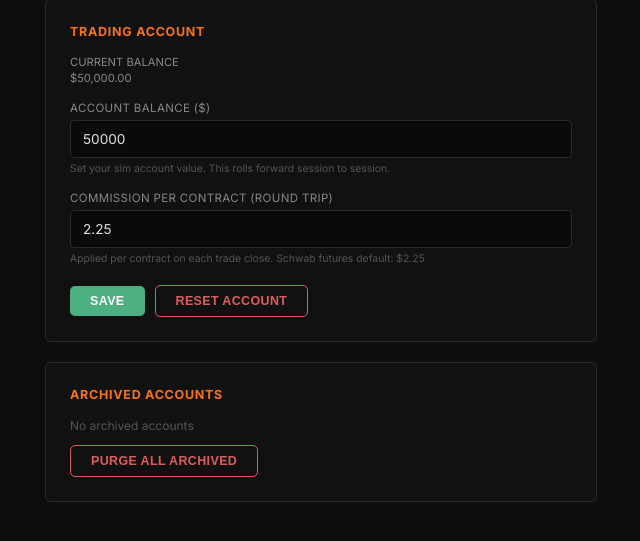
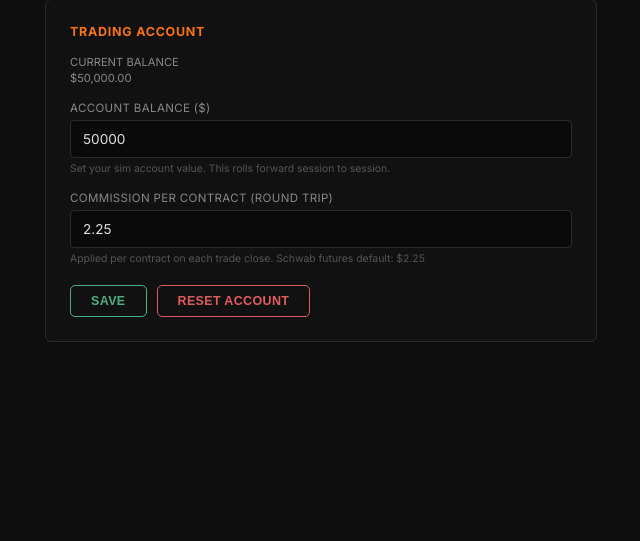
Before and after one commit to dvln811/PatternFoundry, a Flask app: page /settings in a window 1280 px wide. Shown: the part 160-701 px from the top of the page, without its empty margins (319-959 px from the left). Run offline with Flask 3, Linux system fonts and the light colour scheme; data comes from the database, SQL or seed files in the repository; data that the repository does not hold is empty.

Commit message:
fix: selected account chart, button styles, move purge to stats, clean settings
- Fix equity chart for selected account (include legacy NULL sessions)
- Remove archived accounts section from settings page
- Add Purge All Archived button to stats page below account list
- Fix all buttons site-wide: border+text color on black (no filled backgrounds)

```diff
--- a/templates/auth_login.html
+++ b/templates/auth_login.html
@@ -18,7 +18,7 @@ h2{margin-bottom:20px;color:#f97316;font-size:1rem;text-transform:uppercase;lett
 label{display:block;margin-bottom:4px;font-size:.72rem;color:#888;text-transform:uppercase;letter-spacing:.04em}
 input{width:100%;padding:8px 10px;margin-bottom:14px;background:#1a1a1a;border:1px solid #2a2a2a;border-radius:5px;color:#ddd;font-size:.85rem;font-family:inherit}
 input:focus{outline:none;border-color:#4caf82}
-button{width:100%;padding:10px;background:#4caf82;color:#0a0a0a;border:none;border-radius:5px;font-size:.9rem;font-weight:700;cursor:pointer;font-family:inherit;text-transform:uppercase;letter-spacing:.03em}
+button{width:100%;padding:10px;background:transparent;color:#4caf82;border:1px solid #4caf82;border-radius:5px;font-size:.9rem;font-weight:700;cursor:pointer;font-family:inherit;text-transform:uppercase;letter-spacing:.03em}
 button:hover{background:#5cc992}
 .links{margin-top:16px;font-size:.8rem;text-align:center;color:#888}
 .links a{margin:0 6px}
--- a/templates/auth_register.html
+++ b/templates/auth_register.html
@@ -18,7 +18,7 @@ h2{margin-bottom:20px;color:#f97316;font-size:1rem;text-transform:uppercase;lett
 label{display:block;margin-bottom:4px;font-size:.72rem;color:#888;text-transform:uppercase;letter-spacing:.04em}
 input{width:100%;padding:8px 10px;margin-bottom:14px;background:#1a1a1a;border:1px solid #2a2a2a;border-radius:5px;color:#ddd;font-size:.85rem;font-family:inherit}
 input:focus{outline:none;border-color:#4caf82}
-button{width:100%;padding:10px;background:#4caf82;color:#0a0a0a;border:none;border-radius:5px;font-size:.9rem;font-weight:700;cursor:pointer;font-family:inherit;text-transform:uppercase;letter-spacing:.03em}
+button{width:100%;padding:10px;background:transparent;color:#4caf82;border:1px solid #4caf82;border-radius:5px;font-size:.9rem;font-weight:700;cursor:pointer;font-family:inherit;text-transform:uppercase;letter-spacing:.03em}
 button:hover{background:#5cc992}
 .links{margin-top:16px;font-size:.8rem;text-align:center;color:#888}
 .hint{font-size:.7rem;color:#555;margin-top:-10px;margin-bottom:14px}
--- a/templates/board.html
+++ b/templates/board.html
@@ -68,12 +68,12 @@ body{background:#0d0d0d;color:#ddd;font-family:Inter,system-ui,sans-serif;height
 .comment .c-text{color:#ccc}
 .comment-input{display:flex;gap:6px}
 .comment-input input{flex:1;font-size:.72rem;padding:6px 8px}
-.comment-input button{padding:6px 12px;background:#4caf82;border:none;color:#fff;border-radius:4px;font-size:.7rem;font-weight:600;cursor:pointer}
+.comment-input button{padding:6px 12px;background:transparent;border:1px solid #4caf82;color:#4caf82;border-radius:4px;font-size:.7rem;font-weight:600;cursor:pointer}
 .comment-input button:hover{background:#3d9e70}
 .modal-footer{padding:12px 20px 16px;display:flex;gap:8px;justify-content:flex-end}
 .modal-footer button{padding:7px 18px;border-radius:5px;font-size:.75rem;font-weight:600;cursor:pointer;border:none}
-.btn-save{background:#f97316;color:#fff}
-.btn-save:hover{background:#ea6a0e}
+.btn-save{background:transparent;border:1px solid #f97316;color:#f97316}
+.btn-save:hover{background:#f9731618}
 .btn-close{background:#2a2a2a;color:#aaa}
 .btn-close:hover{background:#333;color:#ddd}
 .avatar-wrap{position:relative;margin-left:auto}.avatar-btn{width:32px;height:32px;border-radius:50%;background:#2a2a2a;border:1px solid #3a3a3a;color:#e0e0e0;font-size:11px;font-weight:700;display:flex;align-items:center;justify-content:center;cursor:pointer}.avatar-btn:hover{border-color:#4caf82}.avatar-menu{display:none;position:absolute;top:38px;right:0;background:#1a1a1a;border:1px solid #2a2a2a;border-radius:6px;padding:12px;min-width:160px;z-index:9999;box-shadow:0 4px 12px rgba(0,0,0,.5)}.avatar-wrap.open .avatar-menu{display:block}.avatar-menu a{display:block;color:#ccc;font-size:.75rem;text-decoration:none;padding:5px 0}.avatar-menu a:hover{color:#4caf82}.avatar-menu-name{color:#e0e0e0;font-size:.8rem;font-weight:600}.avatar-menu-email{color:#666;font-size:.7rem;margin-top:2px}
--- a/templates/chart.html
+++ b/templates/chart.html
@@ -559,7 +559,7 @@ return pairs.map(p => ({
         </div>
         <div id="ci-error" style="padding:6px 12px;font-size:.72rem;color:#e05c5c;background:#1a0f0f;display:none"></div>
         <div style="padding:10px 12px;display:flex;gap:8px;border-top:1px solid #222">
-          <button onclick="applyCustomIndicator()" style="padding:6px 16px;background:#4caf82;color:#0a0a0a;border:none;border-radius:4px;font-size:.78rem;font-weight:600;cursor:pointer">Apply</button>
+          <button onclick="applyCustomIndicator()" style="padding:6px 16px;background:transparent;color:#4caf82;border:1px solid #4caf82;border-radius:4px;font-size:.78rem;font-weight:600;cursor:pointer">Apply</button>
           <button onclick="saveCustomIndicator()" style="padding:6px 16px;background:transparent;border:1px solid #f97316;color:#f97316;border-radius:4px;font-size:.78rem;font-weight:600;cursor:pointer">Save</button>
           <select id="ci-saved" onchange="loadSavedIndicator()" style="margin-left:auto;background:#1a1a1a;border:1px solid #2a2a2a;color:#bbb;padding:4px 8px;border-radius:4px;font-size:.72rem">
             <option value="">-- Saved --</option>
--- a/templates/feedback.html
+++ b/templates/feedback.html
@@ -18,7 +18,7 @@ label{display:block;margin-bottom:4px;font-size:.72rem;color:#888;text-transform
 input,textarea,select{width:100%;padding:8px 10px;margin-bottom:16px;background:#1a1a1a;border:1px solid #2a2a2a;border-radius:5px;color:#ddd;font-size:.85rem;font-family:inherit}
 input:focus,textarea:focus,select:focus{outline:none;border-color:#4caf82}
 textarea{min-height:140px;resize:vertical}
-button{width:100%;padding:12px;background:#4caf82;color:#0a0a0a;border:none;border-radius:5px;font-size:.9rem;font-weight:700;cursor:pointer;font-family:inherit;text-transform:uppercase;letter-spacing:.03em}
+button{width:100%;padding:12px;background:transparent;color:#4caf82;border:1px solid #4caf82;border-radius:5px;font-size:.9rem;font-weight:700;cursor:pointer;font-family:inherit;text-transform:uppercase;letter-spacing:.03em}
 button:hover{background:#5cc992}
 .success{background:#0f1a14;border:1px solid #4caf8244;color:#4caf82;padding:16px;border-radius:6px;text-align:center;display:none}
 .success h3{margin-bottom:6px;font-size:1rem}
--- a/templates/landing.html
+++ b/templates/landing.html
@@ -19,7 +19,7 @@ h1,h2,h3,h4{text-transform:uppercase}
 .nav .brand{display:flex;align-items:center;gap:8px;text-decoration:none;color:#f97316;font-weight:700;font-size:1.05rem;text-transform:uppercase;letter-spacing:.3px}
 .nav .brand img{height:28px}
 .btn-signin{color:#4caf82;border:1px solid #4caf82;padding:6px 16px;border-radius:5px;font-size:.8rem;font-weight:600;text-decoration:none;text-transform:uppercase}
-.btn-signin:hover{background:#4caf82;color:#0d0d0d}
+.btn-signin:hover{background:#4caf8218;color:#4caf82}
 
 /* Hero */
 .hero{position:relative;text-align:center;padding:120px 40px 100px;overflow:hidden}
@@ -29,7 +29,7 @@ h1,h2,h3,h4{text-transform:uppercase}
 .hero h1 .accent{color:#f97316}
 .hero .tagline{font-size:1.1rem;color:#888;max-width:560px;margin:0 auto 36px;line-height:1.5}
 .cta-row{display:flex;gap:12px;justify-content:center;flex-wrap:wrap;position:relative}
-.btn-primary{padding:13px 30px;background:#4caf82;color:#0d0d0d;border:none;border-radius:6px;font-size:.95rem;font-weight:700;cursor:pointer;text-decoration:none;font-family:inherit;text-transform:uppercase}
+.btn-primary{padding:13px 30px;background:transparent;color:#4caf82;border:1px solid #4caf82;border-radius:6px;font-size:.95rem;font-weight:700;cursor:pointer;text-decoration:none;font-family:inherit;text-transform:uppercase}
 .btn-primary:hover{background:#5cc992}
 .btn-secondary{padding:13px 30px;background:transparent;color:#e0e0e0;border:1px solid #2a2a2a;border-radius:6px;font-size:.95rem;font-weight:600;cursor:pointer;text-decoration:none;font-family:inherit;text-transform:uppercase}
 .btn-secondary:hover{border-color:#4caf82;color:#4caf82}
--- a/templates/settings.html
+++ b/templates/settings.html
@@ -26,14 +26,14 @@ h1{color:#f97316;font-size:1rem;text-transform:uppercase;letter-spacing:.1em;mar
 .field input:focus{outline:none;border-color:#4caf82}
 .field .hint{font-size:.65rem;color:#555;margin-top:4px}
 .btn{padding:8px 20px;border-radius:5px;font-size:.78rem;font-weight:700;cursor:pointer;text-transform:uppercase;letter-spacing:.03em;border:none}
-.btn-save{background:#4caf82;color:#fff}
-.btn-save:hover{background:#3d9e72}
+.btn-save{background:transparent;border:1px solid #4caf82;color:#4caf82}
+.btn-save:hover{background:#4caf8218}
 .btn-reset{background:transparent;border:1px solid #e05c5c;color:#e05c5c;margin-left:10px}
 .btn-reset:hover{background:#e05c5c18}
 .btn-row{display:flex;align-items:center;margin-top:20px}
 .balance-display{font-size:1.1rem;font-weight:700;color:#e0e0e0;margin-bottom:16px}
 .balance-display span{color:#888;font-size:.7rem;font-weight:400;text-transform:uppercase;display:block;margin-bottom:2px}
-.toast{position:fixed;bottom:24px;right:24px;background:#4caf82;color:#fff;padding:10px 18px;border-radius:5px;font-size:.78rem;font-weight:600;opacity:0;transition:opacity .3s}
+.toast{position:fixed;bottom:24px;right:24px;background:#111;border:1px solid #4caf82;color:#4caf82;padding:10px 18px;border-radius:5px;font-size:.78rem;font-weight:600;opacity:0;transition:opacity .3s}
 .toast.show{opacity:1}
 </style>
 </head>
@@ -72,22 +72,6 @@ h1{color:#f97316;font-size:1rem;text-transform:uppercase;letter-spacing:.1em;mar
     <button class="btn btn-save" onclick="saveSettings()">Save</button>
     <button class="btn btn-reset" onclick="resetAccount()">Reset Account</button>
   </div>
-</div>
-
-<div class="card">
-  <h2>Archived Accounts</h2>
-  <div id="archived-list" style="max-height:200px;overflow-y:auto;margin-bottom:12px">
-    <div style="color:#555;font-size:.75rem">Loading...</div>
-  </div>
-  <div id="archived-stats" style="display:none;margin-top:12px;padding-top:12px;border-top:1px solid #1a1a1a">
-    <div style="display:grid;grid-template-columns:repeat(4,1fr);gap:8px;margin-bottom:10px">
-      <div style="text-align:center"><div id="as-sessions" style="font-size:1rem;font-weight:700;color:#e0e0e0">0</div><div style="font-size:.6rem;color:#888;text-transform:uppercase">Sessions</div></div>
-      <div style="text-align:center"><div id="as-trades" style="font-size:1rem;font-weight:700;color:#e0e0e0">0</div><div style="font-size:.6rem;color:#888;text-transform:uppercase">Trades</div></div>
-      <div style="text-align:center"><div id="as-wr" style="font-size:1rem;font-weight:700;color:#e0e0e0">-</div><div style="font-size:.6rem;color:#888;text-transform:uppercase">Win Rate</div></div>
-      <div style="text-align:center"><div id="as-pnl" style="font-size:1rem;font-weight:700;color:#e0e0e0">$0</div><div style="font-size:.6rem;color:#888;text-transform:uppercase">P/L</div></div>
-    </div>
-  </div>
-  <button class="btn btn-reset" onclick="purgeArchived()" style="margin:0">Purge All Archived</button>
 </div>
 </div>
 
@@ -130,48 +114,7 @@ function toast(msg) {
   setTimeout(() => el.classList.remove('show'), 2000);
 }
 
-async function loadArchived() {
-  const res = await fetch('/api/account/archived', {credentials:'include'});
-  const accounts = await res.json();
-  const el = document.getElementById('archived-list');
-  if (!accounts.length) { el.innerHTML = '<div style="color:#555;font-size:.75rem">No archived accounts</div>'; return; }
-  el.innerHTML = accounts.map(a => {
-    const pnl = a.balance - a.starting_balance;
-    const color = pnl >= 0 ? '#4caf82' : '#e05c5c';
-    return `<div onclick="selectArchived(${a.id})" style="padding:8px 10px;border:1px solid #2a2a2a;border-radius:4px;margin-bottom:4px;cursor:pointer;display:flex;justify-content:space-between;align-items:center" onmouseenter="this.style.borderColor='#4caf82'" onmouseleave="this.style.borderColor='#2a2a2a'">
-      <span style="font-size:.72rem;color:#ccc">$${a.starting_balance.toLocaleString()} → $${a.balance.toLocaleString()}</span>
-      <span style="font-size:.68rem;color:${color}">${pnl>=0?'+':''}$${pnl.toFixed(2)}</span>
-      <span style="font-size:.6rem;color:#555">${(a.archived_at||'').slice(0,10)}</span>
-    </div>`;
-  }).join('');
-}
-
-async function selectArchived(id) {
-  const res = await fetch('/api/account/' + id + '/sessions', {credentials:'include'});
-  const sessions = await res.json();
-  const panel = document.getElementById('archived-stats');
-  panel.style.display = 'block';
-  const totalTrades = sessions.reduce((s,h) => s + (h.trades||0), 0);
-  const totalWins = sessions.reduce((s,h) => s + (h.wins||0), 0);
-  const totalPnl = sessions.reduce((s,h) => s + (h.pnl||0), 0);
-  document.getElementById('as-sessions').textContent = sessions.length;
-  document.getElementById('as-trades').textContent = totalTrades;
-  document.getElementById('as-wr').textContent = totalTrades > 0 ? ((totalWins/totalTrades)*100).toFixed(1)+'%' : '-';
-  const pnlEl = document.getElementById('as-pnl');
-  pnlEl.textContent = (totalPnl>=0?'+$':'-$') + Math.abs(totalPnl).toFixed(2);
-  pnlEl.style.color = totalPnl >= 0 ? '#4caf82' : '#e05c5c';
-}
-
-async function purgeArchived() {
-  if (!confirm('Permanently delete ALL archived accounts and their session history? This cannot be undone.')) return;
-  await fetch('/api/account/purge-archived', {method:'POST', credentials:'include'});
-  toast('Archived accounts purged');
-  document.getElementById('archived-stats').style.display = 'none';
-  loadArchived();
-}
-
 loadAccount();
-loadArchived();
 </script>
 </body>
 </html>
```
Also changed, not shown: models.py (+6 -1 lines), templates/stats.html (+12 -1 lines).
